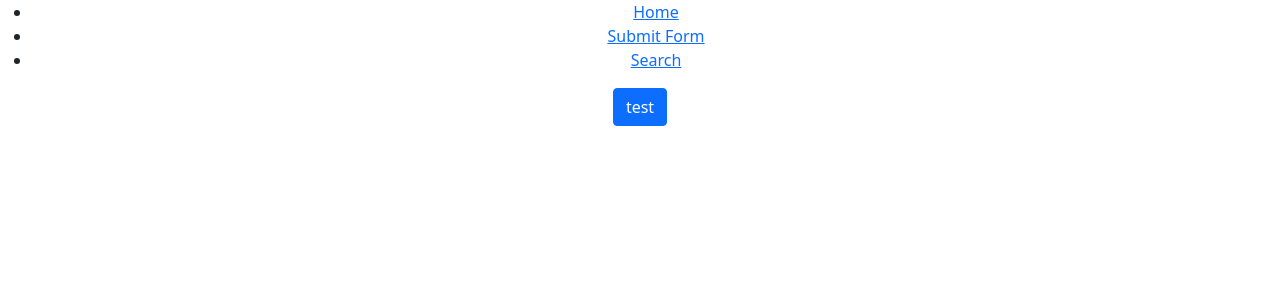
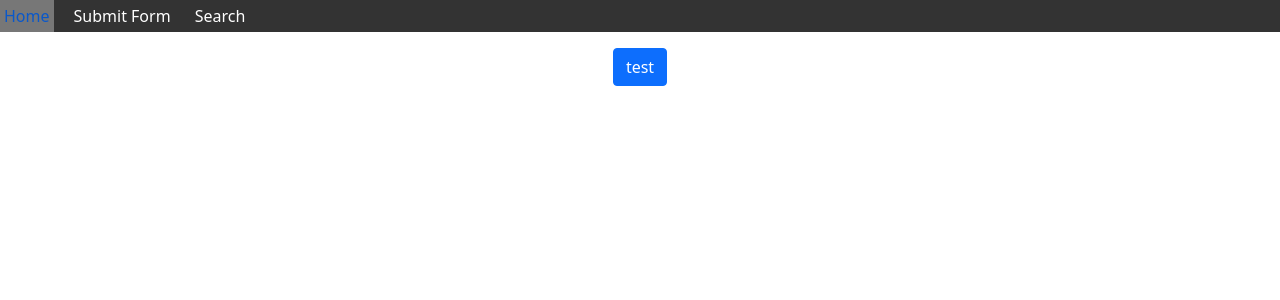
Before and after one commit to grantfricano/qvs-fe, a React (Create React App) app: page / in a window 1280 px wide. Shown: the top 300 px of the page. Built offline with nearby package versions, Linux system fonts and the light colour scheme; no server answers.

Commit message:
started working on navbar

```diff
--- a/src/App.js
+++ b/src/App.js
@@ -2,26 +2,27 @@
 import './App.css';
 import { BrowserRouter as Router, Routes, Route, Navigate } from "react-router-dom";
 import Home from "./Pages/Home";
-import Profile from "./Pages/Search";
-import Login from "./Pages/UserData";
-import Axios from "axios";
-import AppRouter from "./AppRouter";
+import Search from "./Pages/Search";
+import UserData from "./Pages/UserData";
+import Navbar from "./Navbar";
 
 
 function App() {
 
-
   return (
-
      <div className="App">
-       <ul id='nav-list'>
-         <li><a href="/">Home</a></li>
-         <li><a href="/submitdata">Submit Form</a></li>
-         <li><a href="/search">Search</a></li>
-       </ul>
-
-      <AppRouter />
-
+       <>
+       <Navbar />
+       <div className="container">
+       <Router>
+            <Routes>
+                <Route path="/" element={<Home />} />
+                <Route path="/search" element={<Search />} />
+                <Route path="/submitdata" element={<UserData />} />
+            </Routes>
+         </Router>
+        </div>
+      </>
       </div>
   );
 }
--- /dev/null
+++ b/src/Navbar.js
@@ -0,0 +1,13 @@
+import { Link, useMatch, useResolvedPath } from "react-router-dom"
+
+export default function Navbar() {
+    return (
+    <nav className="nav">
+      <ul id='nav-list'>
+        <li><a href="/">Home</a></li>
+        <li><a href="/submitdata">Submit Form</a></li>
+        <li><a href="/search">Search</a></li>
+      </ul>
+      </nav>
+    )
+  }
--- a/src/index.css
+++ b/src/index.css
@@ -11,3 +11,47 @@
   font-family: source-code-pro, Menlo, Monaco, Consolas, 'Courier New',
     monospace;
 }
+
+.nav {
+  background-color: #333;
+  color: white;
+  display: flex;
+  justify-content: space-between;
+  align-items: stretch;
+  gap: 2rem;
+  padding: 0 1rem;
+}
+
+.container {
+  margin: 1rem;
+  text-align: center;
+}
+
+.nav ul {
+  padding: 0;
+  margin: 0;
+  list-style: none;
+  display: flex;
+  gap: 1rem;
+}
+
+.nav a {
+  color: inherit;
+  text-decoration: none;
+  height: 100%;
+  display: flex;
+  align-items: center;
+  padding: .25rem;
+}
+
+.nav li.active {
+  background-color: #555;
+}
+
+.nav li:hover {
+  background-color: #777;
+}
+
+.site-title {
+  font-size: 2rem;
+}
```
